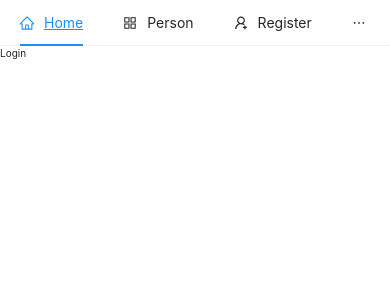
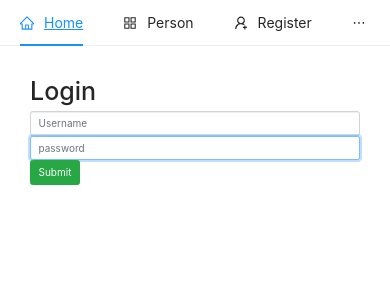
Before and after one commit to phromaupson/MERN-Basic-Client, a React (Create React App) app: page /login in a window 390 px wide. Shown: the top 300 px of the page. Built offline with nearby package versions, Linux system fonts and the light colour scheme.

Commit message:
login redux

```diff
--- a/package.json
+++ b/package.json
@@ -17,6 +17,7 @@
     "react-redux": "^7.2.5",
     "react-router-dom": "^5.3.0",
     "react-scripts": "4.0.3",
+    "react-toastify": "^8.0.3",
     "redux": "^4.1.1",
     "redux-devtools-extension": "^2.13.9",
     "web-vitals": "^1.1.2"
--- a/src/App.js
+++ b/src/App.js
@@ -1,6 +1,10 @@
 //css
 import "antd/dist/antd.css";
 import "bootstrap/dist/css/bootstrap.min.css";
+
+//Notify
+import { ToastContainer } from "react-toastify";
+import "react-toastify/dist/ReactToastify.css";
 
 //Component
 import Navbar from "./component/layout/Navbar";
@@ -17,11 +21,12 @@ function App() {
   return (
     <div className="App">
       <Navbar />
+      <ToastContainer />
       <Switch>
-        <Route exact path="/" component={Home} />
-        <Route exact path="/login" component={Login} />
-        <Route exact path="/register" component={Register} />
-      </Switch>
+        <Route exact path="/" component={Home} />{" "}
+        <Route exact path="/login" component={Login} />{" "}
+        <Route exact path="/register" component={Register} />{" "}
+      </Switch>{" "}
     </div>
   );
 }
--- a/src/component/functions/auth.js
+++ b/src/component/functions/auth.js
@@ -7,3 +7,11 @@ export const registerHandler = async (user) => {
     },
   });
 };
+
+export const loginHandler = async (user) => {
+  return await axios.post(process.env.REACT_APP_API + "/login", user, {
+    headers: {
+      "Content-Type": "application/json",
+    },
+  });
+};
--- a/src/component/pages/Home.js
+++ b/src/component/pages/Home.js
@@ -1,7 +1,7 @@
 import React from "react";
 
 const Home = () => {
-  return <div> Home </div>;
+  return <div>Home</div>;
 };
 
 export default Home;
--- a/src/component/pages/auth/Login.js
+++ b/src/component/pages/auth/Login.js
@@ -1,7 +1,92 @@
-import React from "react";
+import React, { useState } from "react";
+import { toast } from "react-toastify";
 
-function Login() {
-  return <div> Login </div>;
+//Functions
+import { loginHandler } from "../../functions/auth";
+import { useDispatch } from "react-redux";
+
+function Login({ history }) {
+  const dispatch = useDispatch();
+  const [formData, setFormData] = useState({
+    name: "",
+    password: "",
+  });
+
+  const [loading, setLoading] = useState(false);
+
+  const { name, password } = formData;
+
+  const roleBasedRedirect = (res) => {
+    if (res === "admin") {
+      history.push("/admin/dashboard");
+    } else {
+      history.push("/user/dashboard");
+    }
+  };
+
+  const onChange = (e) => {
+    setFormData({ ...formData, [e.target.name]: e.target.value });
+  };
+
+  const onSubmit = (e) => {
+    setLoading(true);
+    e.preventDefault();
+    //
+    const newUser = {
+      name,
+      password,
+    };
+    loginHandler(newUser)
+      .then((res) => {
+        dispatch({
+          type: "LOGGED_IN_USER",
+          payload: {
+            token: res.data.token,
+            name: res.data.payload.user.name,
+            role: res.data.payload.user.role,
+          },
+        });
+        localStorage.setItem("token", res.data.token);
+        console.log(res.data);
+        setLoading(false);
+        toast.success("Login Complete");
+        roleBasedRedirect(res.data.payload.user.role);
+      })
+      .catch((err) => {
+        setLoading(false);
+        toast.error(err.response.data.msg);
+      });
+  };
+  return (
+    <div className="container p-5">
+      <div className="row">
+        <div className="col-md-6 offset-md-3">
+          {!loading ? <h1>Login</h1> : <h1>Loading...</h1>}
+          <form onSubmit={(e) => onSubmit(e)}>
+            <input
+              className="form-control"
+              type="text"
+              name="name"
+              autoFocus
+              placeholder="Username"
+              onChange={(e) => onChange(e)}
+            />
+            <input
+              className="form-control"
+              type="password"
+              name="password"
+              autoFocus
+              placeholder="password"
+              onChange={(e) => onChange(e)}
+            />
+            <button className="btn btn-success" type="submit">
+              Submit
+            </button>
+          </form>
+        </div>
+      </div>
+    </div>
+  );
 }
 
 export default Login;
--- a/src/component/pages/auth/Register.js
+++ b/src/component/pages/auth/Register.js
@@ -1,19 +1,26 @@
 import React, { useState } from "react";
+import { toast } from "react-toastify";
+
+//Functions
 import { registerHandler } from "../../functions/auth";
 
-function Register() {
+function Register({ history }) {
   const [formData, setFormData] = useState({
     name: "",
     password: "",
-    password: "",
+    password2: "",
   });
 
+  const [loading, setLoading] = useState(false);
+
   const { name, password, password2 } = formData;
+
   const onChange = (e) => {
     setFormData({ ...formData, [e.target.name]: e.target.value });
   };
 
   const onSubmit = (e) => {
+    setLoading(true);
     e.preventDefault();
     if (password !== password2) {
       console.log("no match");
@@ -25,10 +32,13 @@ function Register() {
       };
       registerHandler(newUser)
         .then((res) => {
-          console.log(res);
+          setLoading(false);
+          toast.success("Register Complete");
+          history.push("/");
         })
         .catch((err) => {
-          console.log(err);
+          setLoading(false);
+          toast.error(err.response.data.msg);
         });
     }
   };
@@ -37,7 +47,7 @@ function Register() {
     <div className="container p-5">
       <div className="row">
         <div className="col-md-6 offset-md-3">
-          <h1>Register</h1>
+          {!loading ? <h1>Register</h1> : <h1>Loading...</h1>}
           <form onSubmit={(e) => onSubmit(e)}>
             <input
               className="form-control"
```
Also changed, not shown: 1 other file (tests, documents, lock files or other folders).
